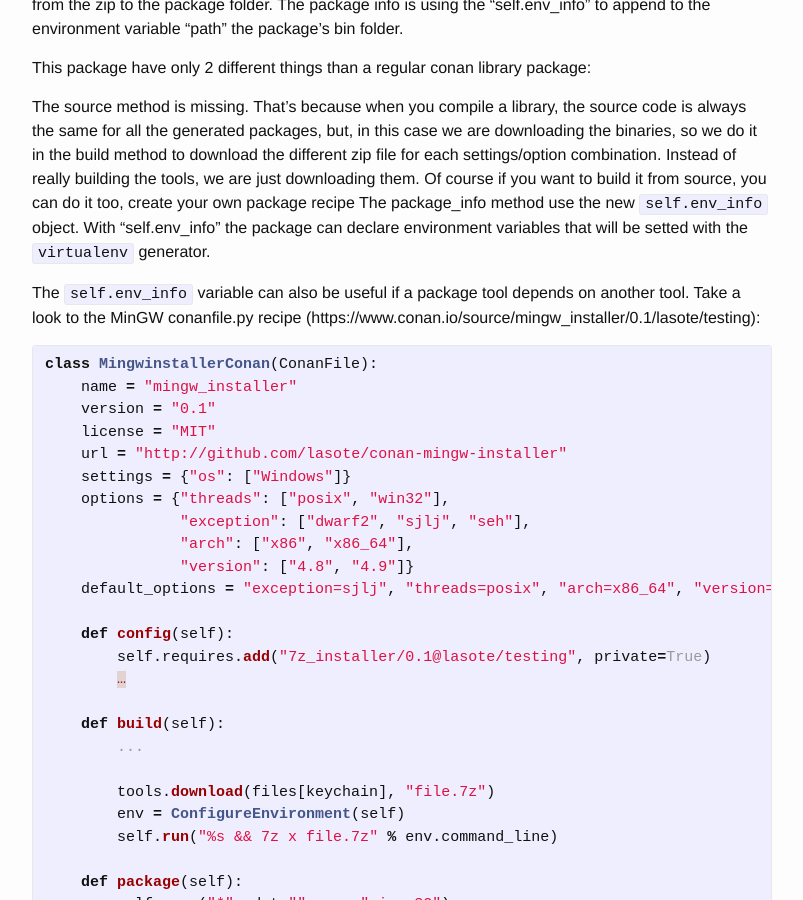
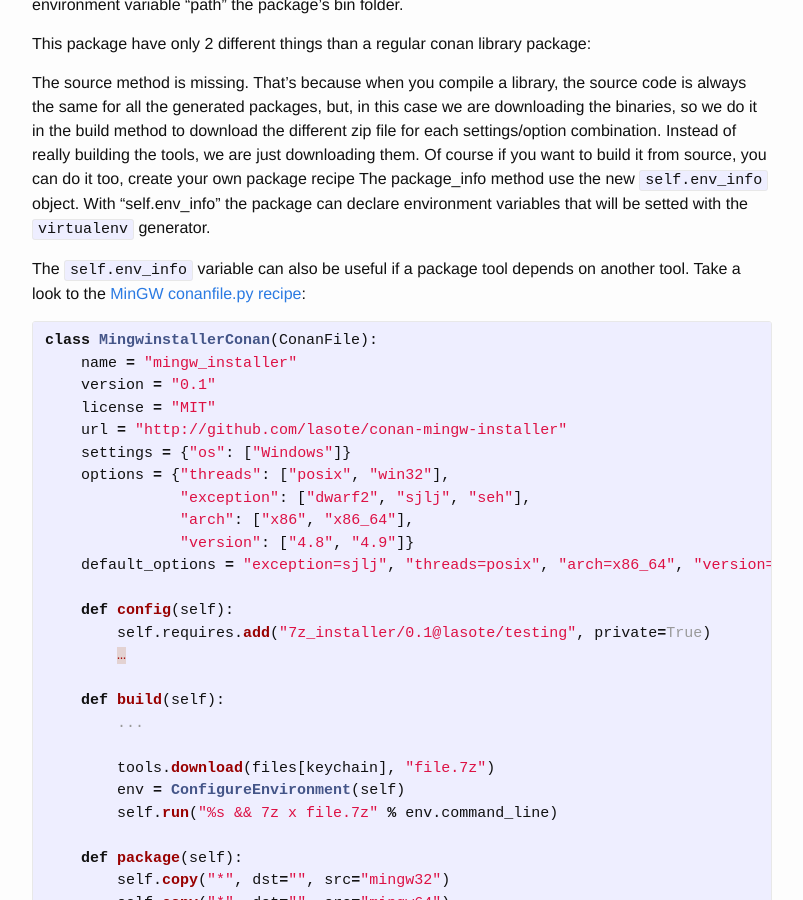
Before and after one commit to conan-io/conan-io.github.io, a Jekyll site: the page built from _posts/2016-08-04-Conan-virtual-environments:-Manage-your-C-and-C++-tools.markdown, in a window 1280 px wide and 900 px high, scrolled down 4339 px. Shown: the whole window, without its empty margins (238-1041 px from the left). Built offline with Jekyll 4.4.1, drawn with Linux system fonts in a browser that asks for light colours; comment, search, counter and statistics services are not loaded; part of the change alters nothing that is shown; some of the changed text lies outside the part shown.

Commit message:
Update 2016-08-04-Conan-virtual-environments:-Manage-your-C-and-C++-tools.markdown

```diff
--- a/_posts/2016-08-04-Conan-virtual-environments:-Manage-your-C-and-C++-tools.markdown
+++ b/_posts/2016-08-04-Conan-virtual-environments:-Manage-your-C-and-C++-tools.markdown
@@ -163,7 +163,7 @@ How can I create my own tool packages?
 
 If you want to create conan packages for any tool it is easy, specially if you are already familiar creating conan packages.
 
-Let's see how the CMake recipe is done (https://www.conan.io/source/cmake_installer/0.1/lasote/testing):
+Let's see how the conan <a href="https://www.conan.io/source/cmake_installer/0.1/lasote/testing">CMake recipe is done</a>:
 
 {% highlight python %}
 
@@ -225,7 +225,7 @@ The package_info method use the new ``self.env_info`` object.
 With “self.env_info” the package can declare environment variables that will be setted with the ``virtualenv`` generator.
 
 The ``self.env_info`` variable can also be useful if a package tool depends on another tool.
-Take a look to the MinGW conanfile.py recipe (https://www.conan.io/source/mingw_installer/0.1/lasote/testing):
+Take a look to the <a href="https://www.conan.io/source/mingw_installer/0.1/lasote/testing">MinGW conanfile.py recipe</a>:
 
 {% highlight python %}
 
```
